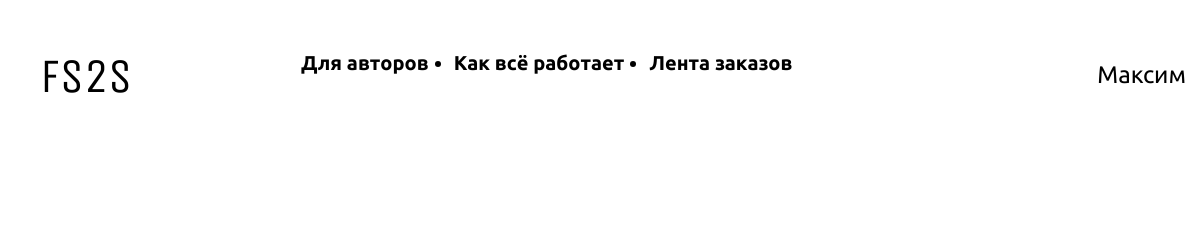
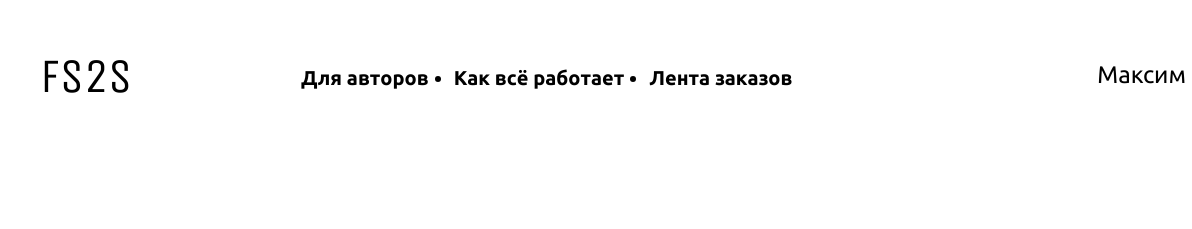
Before and after one commit to malakhovkk/fs2s_figma, a plain HTML site: page index.html in a window 1280 px wide. Shown: the top 229 px of the page, 0-1192 px from the left. Drawn offline with nearby package versions, Linux system fonts and the light colour scheme.

Commit message:
align menu

```diff
--- a/css/style.css
+++ b/css/style.css
@@ -41,6 +41,8 @@ h2 {
 	margin-left: 143px;
 	display: flex;
 	flex-direction: row;
+	height: 100%;
+    align-items: center;
 }
 .what_to_do .title {
 	width: 508px;
```
